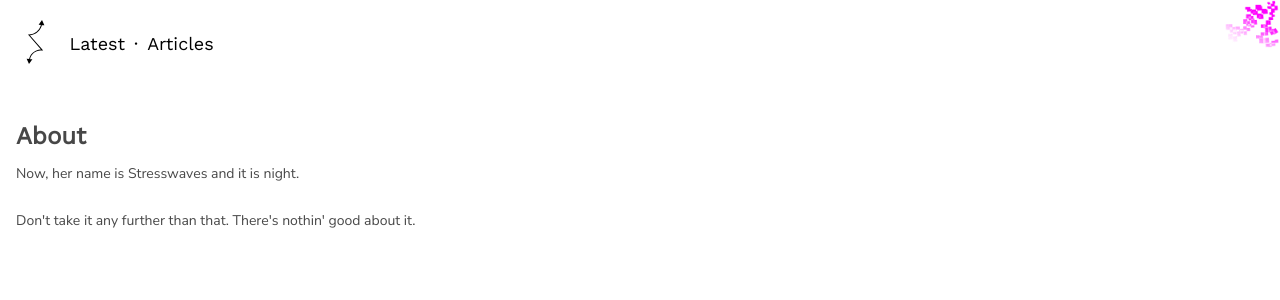
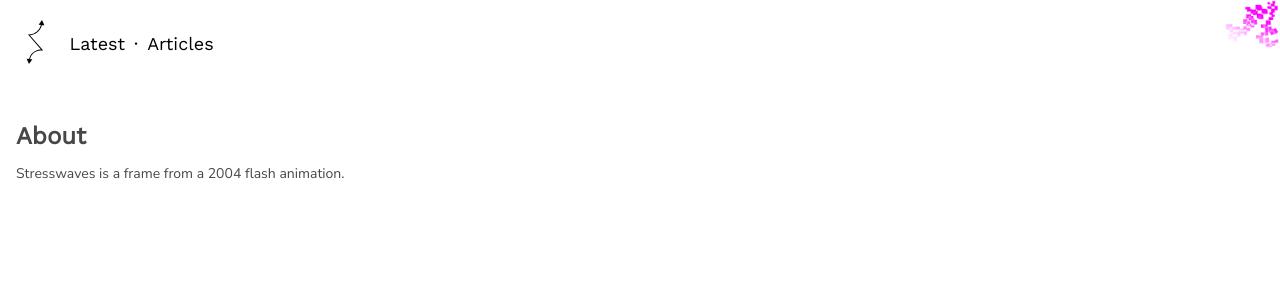
Before and after one commit to niserosp/stresswaves, a Next.js app: page /about in a window 1280 px wide. Shown: the top 300 px of the page. Built offline with nearby package versions, Linux system fonts and the light colour scheme.

Commit message:
feature(page): random 'about' info

```diff
--- a/package.json
+++ b/package.json
@@ -12,6 +12,7 @@
     "framer-motion": "^3.1.1",
     "next": "10.0.3",
     "ramda": "^0.27.1",
+    "random-js": "^2.1.0",
     "react": "17.0.1",
     "react-dom": "17.0.1"
   },
--- a/pages/about.tsx
+++ b/pages/about.tsx
@@ -1,12 +1,33 @@
+import React from 'react';
 import Main from '../shared/Main';
+import { chooseRandom } from '../shared/random';
 import { Title, Text } from '../shared/typography';
 
 export default function About() {
 	return (
 		<Main>
 			<Title>About</Title>
-			<Text>Now, her name is Stresswaves and it is night.</Text>
-			<Text> Don't take it any further than that. There's nothin' good about it.</Text>
+			<RandomAboutInfo />
 		</Main>
 	);
 }
+
+const RandomAboutInfo = () => {
+	const AboutInfo = chooseRandom(aboutInfoComponents);
+	return <AboutInfo />;
+};
+
+const LynchianAbout = () => {
+	return (
+		<React.Fragment>
+			<Text>Now, her name is Stresswaves and it is night.</Text>
+			<Text>Don't take it any further than that. There's nothin' good about it.</Text>
+		</React.Fragment>
+	);
+};
+
+const FlashAnimationAbout = () => {
+	return <Text>Stresswaves is a frame from a 2004 flash animation.</Text>;
+};
+
+const aboutInfoComponents = [ LynchianAbout, FlashAnimationAbout ];
--- /dev/null
+++ b/shared/random.ts
@@ -0,0 +1,3 @@
+export const chooseRandom = <T>(array: T[]) => {
+	return array[Math.floor(Math.random() * array.length)];
+};
```
Also changed, not shown: 1 other file (tests, documents, lock files or other folders).
